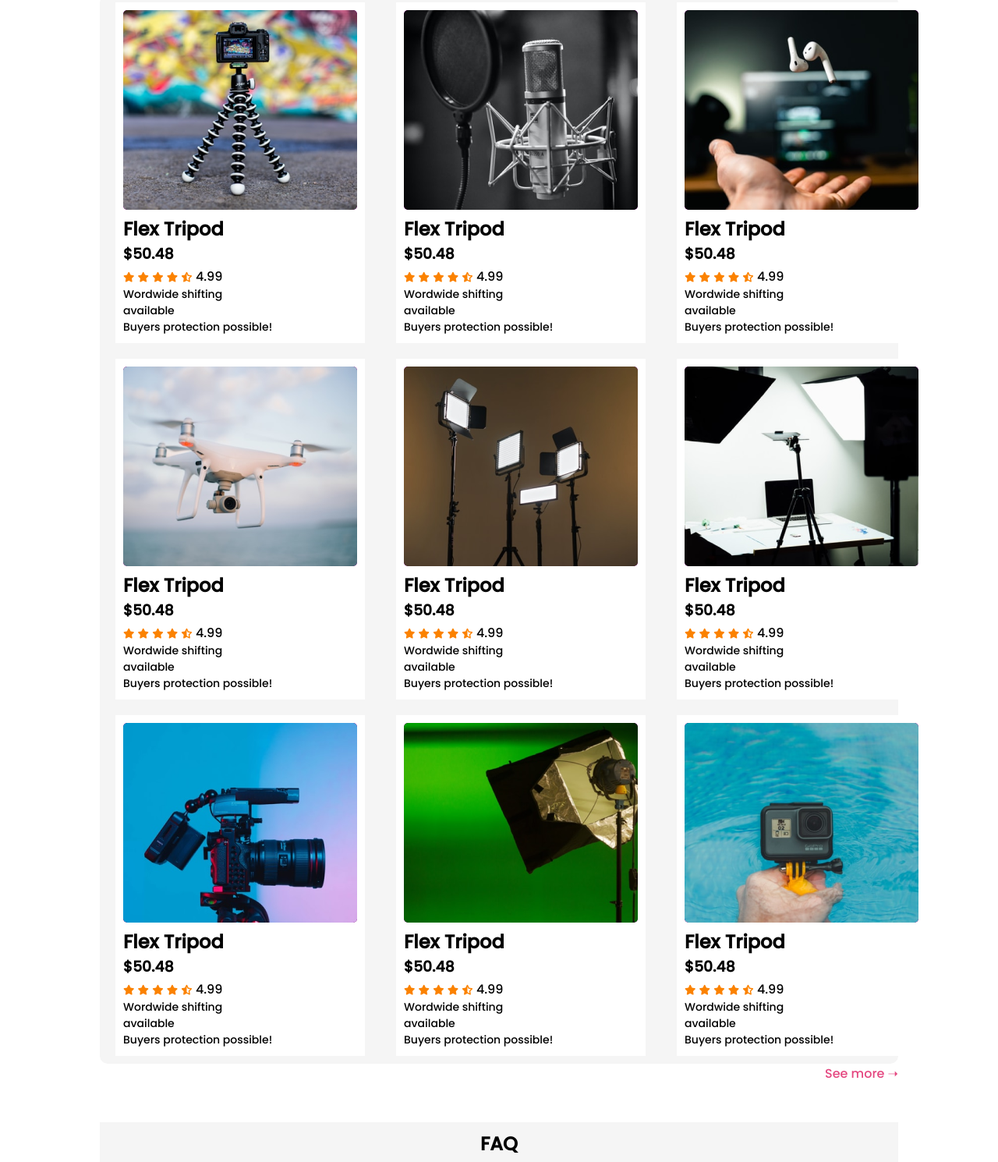
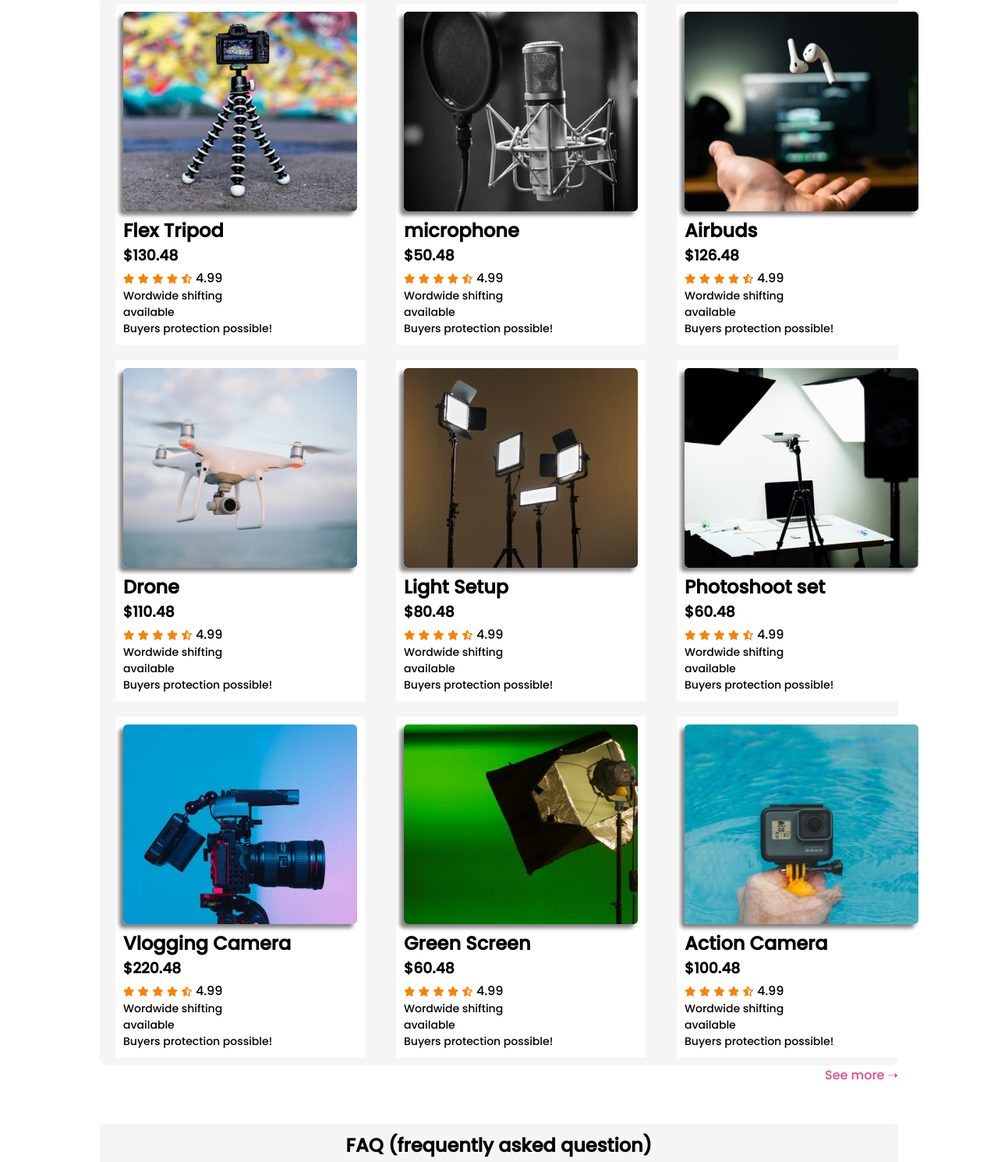
Before and after one commit to mdaktarhossen/influencer-gear, a plain HTML site: page index.html in a window 1280 px wide. Shown: the part 897-2387 px from the top of the page at 78% size. Drawn offline with Linux system fonts and the light colour scheme.

Commit message:
second assignment done

```diff
--- a/index.html
+++ b/index.html
@@ -76,7 +76,7 @@
           <div class="product">
             <img src="./images/tripod.png" alt="" />
             <h1>Flex Tripod</h1>
-            <h3>$50.48</h3>
+            <h3>$130.48</h3>
             <i class="fas fa-star fill"></i>
             <i class="fas fa-star fill"></i>
             <i class="fas fa-star fill"></i>
@@ -92,7 +92,7 @@
 
           <div class="product">
             <img src="./images/mic.png" alt="" />
-            <h1>Flex Tripod</h1>
+            <h1>microphone</h1>
             <h3>$50.48</h3>
             <i class="fas fa-star fill"></i>
             <i class="fas fa-star fill"></i>
@@ -109,8 +109,8 @@
 
           <div class="product">
             <img src="./images/airpod.png" alt="" />
-            <h1>Flex Tripod</h1>
-            <h3>$50.48</h3>
+            <h1>Airbuds</h1>
+            <h3>$126.48</h3>
             <i class="fas fa-star fill"></i>
             <i class="fas fa-star fill"></i>
             <i class="fas fa-star fill"></i>
@@ -126,8 +126,8 @@
 
           <div class="product">
             <img src="./images/drone.png" alt="" />
-            <h1>Flex Tripod</h1>
-            <h3>$50.48</h3>
+            <h1>Drone</h1>
+            <h3>$110.48</h3>
             <i class="fas fa-star fill"></i>
             <i class="fas fa-star fill"></i>
             <i class="fas fa-star fill"></i>
@@ -143,8 +143,8 @@
 
           <div class="product">
             <img src="./images/lights.png" alt="" />
-            <h1>Flex Tripod</h1>
-            <h3>$50.48</h3>
+            <h1>Light Setup</h1>
+            <h3>$80.48</h3>
             <i class="fas fa-star fill"></i>
             <i class="fas fa-star fill"></i>
             <i class="fas fa-star fill"></i>
@@ -159,8 +159,8 @@
           </div>
           <div class="product">
             <img src="./images/setup.png" alt="" />
-            <h1>Flex Tripod</h1>
-            <h3>$50.48</h3>
+            <h1>Photoshoot set</h1>
+            <h3>$60.48</h3>
             <i class="fas fa-star fill"></i>
             <i class="fas fa-star fill"></i>
             <i class="fas fa-star fill"></i>
@@ -176,8 +176,8 @@
 
           <div class="product">
             <img src="./images/camera.png" alt="" />
-            <h1>Flex Tripod</h1>
-            <h3>$50.48</h3>
+            <h1>Vlogging Camera</h1>
+            <h3>$220.48</h3>
             <i class="fas fa-star fill"></i>
             <i class="fas fa-star fill"></i>
             <i class="fas fa-star fill"></i>
@@ -192,8 +192,8 @@
           </div>
           <div class="product">
             <img src="./images/single-light.png" alt="" />
-            <h1>Flex Tripod</h1>
-            <h3>$50.48</h3>
+            <h1>Green Screen</h1>
+            <h3>$60.48</h3>
             <i class="fas fa-star fill"></i>
             <i class="fas fa-star fill"></i>
             <i class="fas fa-star fill"></i>
@@ -209,8 +209,8 @@
 
           <div class="product">
             <img src="./images/action.png" alt="" />
-            <h1>Flex Tripod</h1>
-            <h3>$50.48</h3>
+            <h1>Action Camera</h1>
+            <h3>$100.48</h3>
             <i class="fas fa-star fill"></i>
             <i class="fas fa-star fill"></i>
             <i class="fas fa-star fill"></i>
@@ -232,7 +232,7 @@
       <!-- ----- FAQ SECTION----- -->
       <section>
         <div class="faqs">
-          <h1>FAQ</h1>
+          <h1>FAQ (frequently asked question)</h1>
           <div class="faq">
             I DOESN'T ANY HAVE PAYPAL ACCOUNT?
             <span><i class="fas fa-plus faq-btn"></i></span>
@@ -261,7 +261,7 @@
       <article class="footer">
         <div>
           <article class="copyright-warning">
-            <h1>influencer-gear</h1>
+            <h2>influencer Products</h2>
             <p>Copyright © 2020 influencer products</p>
             <p>All rights reserved</p>
           </article>
--- a/style.css
+++ b/style.css
@@ -49,6 +49,11 @@
 .camera-section p {
   font-size: 16px;
   line-height: 24px;
+}
+
+.camera-section img {
+  border: 1px solid rgba(128, 128, 128, 0.418);
+  border-radius: 50%;
 }
 /* button */
 .btn {
@@ -110,7 +115,7 @@
 }
 .product img {
   border-radius: 5px;
-  background-color: purple;
+  box-shadow: -5px 5px 5px gray;
 }
 
 .fill {
@@ -132,13 +137,15 @@
   text-decoration: none;
   color: #e02c6dde;
 }
+/* ------POPULAR COLLECTION SECTION END----- */
 
-/* ---------FAQ SECTION-------- */
+/* ---------FAQ SECTION START-------- */
 .faqs {
   width: 80%;
   margin: auto;
   margin-bottom: 20px;
   margin-top: 50px;
+  border-radius: 5px;
   background-color: rgba(245, 245, 245, 0.986);
   padding: 10px;
 }
@@ -160,9 +167,11 @@
 
 .faq:hover {
   transform: scale(1.01);
+  font-style: italic;
 }
+/* ---------FAQ SECTION END-------- */
 
-/* ---footer design---- */
+/* --------FOOTER DESIGN START-------- */
 .footer {
   height: 239px;
   background-color: #0a0826;
@@ -172,7 +181,7 @@
   color: white;
 }
 
-.copyright-warning p {
+.copyright-warning {
   text-align: center;
 }
 
@@ -200,9 +209,13 @@
   transform: scale(1.1);
   background: none;
 }
+/* --------FOOTER DESIGN END-------- */
 
-/* -------------USE OF MEDIA QUERY-------------- */
-@media only screen and (min-width: 768px) and (max-width: 900px) {
+/* -----------MEDIA QUERY ADD------- */
+@media only screen and (min-width: 640px) and (max-width: 786px) {
+  .camera-section img {
+    width: 100%;
+  }
   .company-logos {
     display: grid;
     grid-template-columns: repeat(2, 1fr);
@@ -211,10 +224,13 @@
     margin: 30px 0px;
   }
 
+  .product img {
+    width: 100%;
+  }
+
   .company-logos div {
     margin: 10px 30px;
     margin: auto;
-    width: 100%;
   }
 
   .Popular-collection {
@@ -229,7 +245,7 @@
   }
 }
 
-@media only screen and (min-width: 0px) and (max-width: 768px) {
+@media only screen and (min-width: 0px) and (max-width: 640px) {
   .camera-section {
     display: block;
   }
@@ -237,12 +253,11 @@
   .company-logos {
     margin: auto;
     display: grid;
-    grid-template-columns: repeat(1, 1fr);
+    grid-template-columns: repeat(4, 1fr);
   }
 
-  .company-logos div {
-    padding: 10px 0px;
-    margin: auto;
+  .company-logos img {
+    padding: 10px;
   }
 
   .Popular-collection {
```
